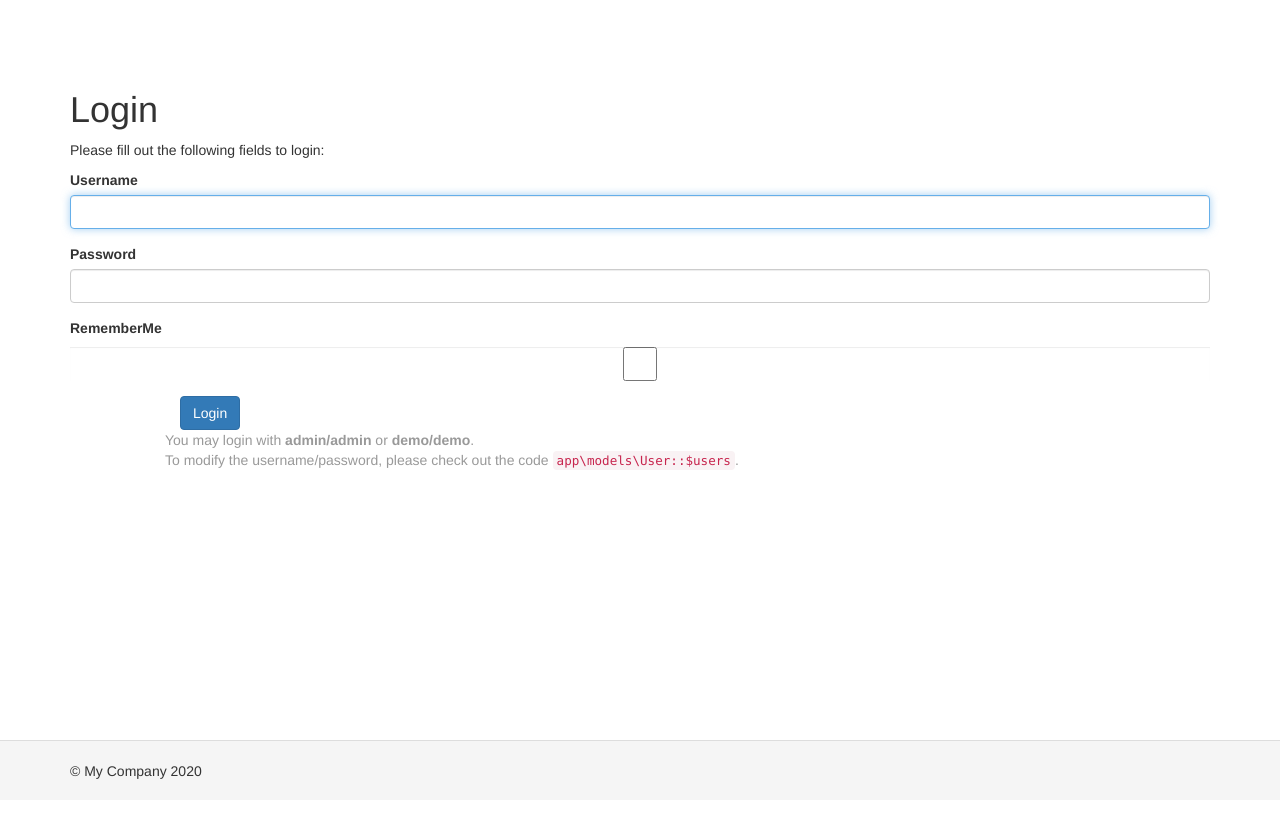
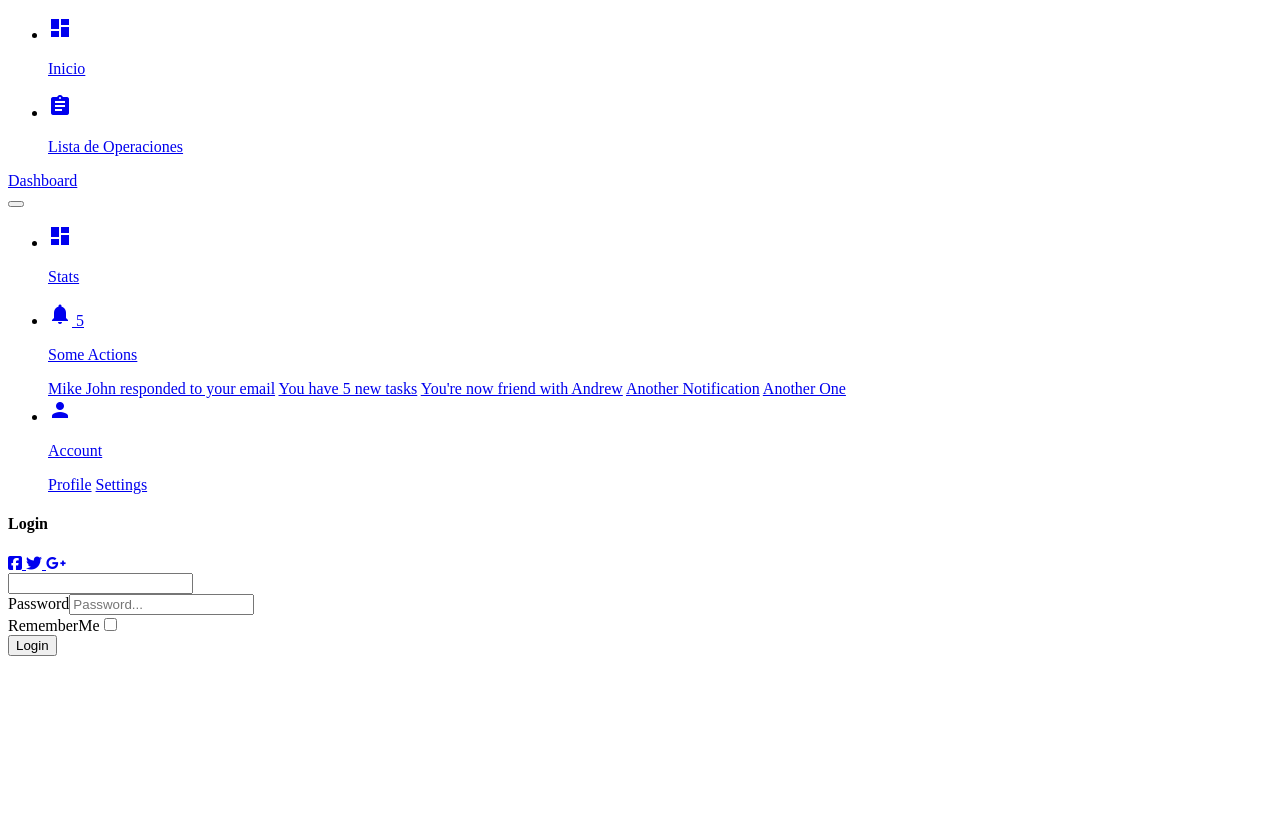
Before and after one commit to joserobertopinto/ordenes-trabajo, a Yii app: template views/site/login.php in a window 1280 px wide. Before the commit the page ends 779 px from the top, so only its background shows below. Run offline with PHP 8.4 and a stand-in for Yii, Linux system fonts and the light colour scheme; the template is opened without the code that fills it, so the values that code supplies are empty; form fields are guessed from the names that the template uses; some libraries are stand-ins or nearby versions.

Commit message:
agrego dashboard material de ricar2ce

```diff
--- a/assets/AppAsset.php
+++ b/assets/AppAsset.php
@@ -25,7 +25,7 @@
     public $js = [
     ];
     public $depends = [
-        'yii\web\YiiAsset',
-        'yii\bootstrap\BootstrapAsset',
+        // 'yii\web\YiiAsset',
+        //'yii\bootstrap\BootstrapAsset',
     ];
 }
--- a/composer.json
+++ b/composer.json
@@ -18,7 +18,8 @@
         "yiisoft/yii2": "~2.0.14",
         "yiisoft/yii2-bootstrap": "~2.0.0",
         "yiisoft/yii2-swiftmailer": "~2.0.0 || ~2.1.0",
-        "ramosisw/yii2-material-dashboard": "dev-master"
+        "ricar2ce/yii2-material-theme": "^1.1",
+        "yidas/yii2-fontawesome": "4.0"
     },
     "require-dev": {
         "yiisoft/yii2-debug": "~2.1.0",
--- /dev/null
+++ b/views/layouts/header.php
@@ -0,0 +1,82 @@
+<?php
+use yii\helpers\Html;
+
+/* @var $this \yii\web\View */
+/* @var $content string */
+?>
+
+  <!-- Navbar -->
+      <nav class="navbar navbar-expand-lg navbar-transparent navbar-absolute fixed-top ">
+        <div class="container-fluid">
+          <div class="navbar-wrapper">
+            <a class="navbar-brand" href="#">Dashboard</a>
+          </div>
+          <button class="navbar-toggler" type="button" data-toggle="collapse" aria-controls="navigation-index" aria-expanded="false" aria-label="Toggle navigation">
+            <span class="sr-only">Toggle navigation</span>
+            <span class="navbar-toggler-icon icon-bar"></span>
+            <span class="navbar-toggler-icon icon-bar"></span>
+            <span class="navbar-toggler-icon icon-bar"></span>
+          </button>
+          <div class="collapse navbar-collapse justify-content-end">
+            <!-- <form class="navbar-form">
+              <div class="input-group no-border">
+                <input type="text" value="" class="form-control" placeholder="Search...">
+                <button type="submit" class="btn btn-white btn-round btn-just-icon">
+                  <i class="material-icons">search</i>
+                  <div class="ripple-container"></div>
+                </button>
+              </div>
+            </form> -->
+            <ul class="navbar-nav">
+              <li class="nav-item">
+                <a class="nav-link" href="#">
+                  <i class="material-icons">dashboard</i>
+                  <p class="d-lg-none d-md-block">
+                    Stats
+                  </p>
+                </a>
+              </li>
+              <li class="nav-item dropdown">
+                <a class="nav-link" href="http://example.com" id="navbarDropdownMenuLink" data-toggle="dropdown" aria-haspopup="true" aria-expanded="false">
+                  <i class="material-icons">notifications</i>
+                  <span class="notification">5</span>
+                  <p class="d-lg-none d-md-block">
+                    Some Actions
+                  </p>
+                </a>
+                <div class="dropdown-menu dropdown-menu-right" aria-labelledby="navbarDropdownMenuLink">
+                  <a class="dropdown-item" href="#">Mike John responded to your email</a>
+                  <a class="dropdown-item" href="#">You have 5 new tasks</a>
+                  <a class="dropdown-item" href="#">You're now friend with Andrew</a>
+                  <a class="dropdown-item" href="#">Another Notification</a>
+                  <a class="dropdown-item" href="#">Another One</a>
+                </div>
+              </li>
+              <li class="nav-item dropdown">
+                <a class="nav-link" href="#" id="navbarDropdownProfile" data-toggle="dropdown" aria-haspopup="true" aria-expanded="false">
+                  <i class="material-icons">person</i>
+                  <p class="d-lg-none d-md-block">
+                    Account
+                  </p>
+                </a>
+                <div class="dropdown-menu dropdown-menu-right" aria-labelledby="navbarDropdownProfile">
+                  <a class="dropdown-item" href="#">Profile</a>
+                  <a class="dropdown-item" href="#">Settings</a>
+                  <div class="dropdown-divider"></div>
+                  <a class="dropdown-item" href="#" style="padding: 0;">
+                    <?php
+                    echo Html::beginForm(['/site/logout'], 'post');
+                    // echo Html::submitButton(
+                    //     'Logout (' . //Yii::$app->user->identity->name . ')',
+                    //     ['class' => 'btn btn-link logout']
+                    // );
+                    echo Html::endForm();
+                    ?>
+                  </a>
+                </div>
+              </li>
+            </ul>
+          </div>
+        </div>
+      </nav>
+  <!-- End Navbar -->
--- /dev/null
+++ b/views/layouts/left.php
@@ -0,0 +1,45 @@
+<?php
+    $menu = $img = "";
+    $config = new rce\material\Config();
+    if (class_exists('common\models\Menu')) {
+        // advence template
+        $menu = common\models\Menu::getMenu();
+        // echo $menu;die;
+    }
+    if (class_exists('app\models\Menu')) {
+        // basic template
+        $menu = app\models\Menu::getMenu();
+    }
+    if(empty($config::sidebarBackgroundImage())) {
+        $img = $directoryAsset.'/img/sidebar-1.jpg';
+    }else {
+        $img = $config::sidebarBackgroundImage();
+    }
+?>
+<div class="sidebar" data-color="<?= $config::sidebarColor()  ?>" data-background-color="<?= $config::sidebarBackgroundColor()  ?>">
+    <div class="logo">
+        <a href="#" class="simple-text logo-mini">
+        </a>
+        <a href="#" class="simple-text logo-normal">
+            <?= $config::siteTitle()  ?>
+        </a>
+    </div>
+    <div class="sidebar-wrapper">
+        <ul class="nav">
+            <li class="nav-item active  ">
+            <a class="nav-link" href="/">
+                <i class="material-icons">dashboard</i>
+                <p>Inicio</p>
+            </a>
+            </li>
+            <li class="nav-item ">
+                <a class="nav-link" href="login">
+                <i class="material-icons">assignment</i>
+                <p>Lista de Operaciones</p>
+                </a>
+            </li>
+        </ul>
+        <?= $menu ?>
+    </div>
+    <div class="sidebar-background" style="background-image: url(<?= $img ?>) "></div>
+</div>
--- a/views/layouts/main.php
+++ b/views/layouts/main.php
@@ -1,20 +1,25 @@
 <?php
+use yii\helpers\Html;
+use rce\material\widgets\Noti;
+use rce\material\Assets;
 
-/* @var $this \yii\web\View */
-/* @var $content string */
+if (Yii::$app->controller->action->id === 'login') {
+    echo $this->render(
+        'main-login',
+        ['content' => $content]
+    );
+} else {
 
-use app\widgets\Alert;
-use yii\helpers\Html;
-use yii\bootstrap\Nav;
-use yii\bootstrap\NavBar;
-use yii\widgets\Breadcrumbs;
-use app\assets\AppAsset;
+if (class_exists('backend\assets\AppAsset')) {
+    backend\assets\AppAsset::register($this);
+} else {
+    app\assets\AppAsset::register($this);
+}
+yii\materialicons\AssetBundle::register($this);
+yidas\yii\fontawesome\FontawesomeAsset::register($this);
 
-AppAsset::register($this);
-//Register class
-if (class_exists('ramosisw\CImaterial\web\MaterialAsset')) {
-    ramosisw\CImaterial\web\MaterialAsset::register($this);
-}
+$bundle = Assets::register($this);
+$directoryAsset = Yii::$app->assetManager->getPublishedUrl('@vendor/ricar2ce/yii2-material-theme/assets');
 ?>
 <?php $this->beginPage() ?>
 <!DOCTYPE html>
@@ -22,64 +27,34 @@
 <head>
     <meta charset="<?= Yii::$app->charset ?>">
     <meta http-equiv="X-UA-Compatible" content="IE=edge">
-    <meta name="viewport" content="width=device-width, initial-scale=1">
-    <?php $this->registerCsrfMetaTags() ?>
+    <meta content='width=device-width, initial-scale=1.0, maximum-scale=1.0, user-scalable=0, shrink-to-fit=no' name='viewport' />
+    <!--     Fonts and icons     -->
+    <link rel="stylesheet" type="text/css" href="https://fonts.googleapis.com/css?family=Roboto:300,400,500,700|Roboto+Slab:400,700|Material+Icons" />
+    <link rel="stylesheet" href="https://maxcdn.bootstrapcdn.com/font-awesome/latest/css/font-awesome.min.css">
+    <?= Html::csrfMetaTags() ?>
     <title><?= Html::encode($this->title) ?></title>
     <?php $this->head() ?>
 </head>
-<body>
+	<body class="">
 		<?php $this->beginBody() ?>
-
-<div class="wrap">
-    <?php
-    NavBar::begin([
-        'brandLabel' => Yii::$app->name,
-        'brandUrl' => Yii::$app->homeUrl,
-        'options' => [
-            'class' => 'navbar-inverse navbar-fixed-top',
-        ],
-    ]);
-    echo Nav::widget([
-        'options' => ['class' => 'navbar-nav navbar-right'],
-        'items' => [
-            ['label' => 'Home', 'url' => ['/site/index']],
-            ['label' => 'About', 'url' => ['/site/about']],
-            ['label' => 'Contact', 'url' => ['/site/contact']],
-            Yii::$app->user->isGuest ? (
-                ['label' => 'Login', 'url' => ['/site/login']]
-            ) : (
-                '<li>'
-                . Html::beginForm(['/site/logout'], 'post')
-                . Html::submitButton(
-                    'Logout (' . Yii::$app->user->identity->username . ')',
-                    ['class' => 'btn btn-link logout']
-                )
-                . Html::endForm()
-                . '</li>'
-            )
-        ],
-    ]);
-    NavBar::end();
-    ?>
-
+		  <div class="wrapper ">
+		    <?= $this->render(
+            'left.php',
+            ['directoryAsset' => $directoryAsset ]
+        ) ?>
+		    <div class="main-panel">
+		    	<?= $this->render('header.php') ?>
+			    <div class="content">
 			    	<div class="container">
-        <?= Breadcrumbs::widget([
-            'links' => isset($this->params['breadcrumbs']) ? $this->params['breadcrumbs'] : [],
-        ]) ?>
-        <?= Alert::widget() ?>
+                  <?= Noti::widget() ?>
             			<?= $content ?>
 			    	</div>
 			    </div>
-
-<footer class="footer">
-    <div class="container">
-        <p class="pull-left">&copy; My Company <?= date('Y') ?></p>
-
-        <p class="pull-right"><?= Yii::powered() ?></p>
 		    </div>
-</footer>
-
+		  </div>
 		<?php $this->endBody() ?>
 	</body>
 </html>
 <?php $this->endPage() ?>
+
+<?php } ?>
--- a/views/site/error.php
+++ b/views/site/error.php
@@ -4,8 +4,8 @@
 /* @var $name string */
 /* @var $message string */
 /* @var $exception Exception */
-
 use yii\helpers\Html;
+use rce\material\widgets\Noti;
 
 $this->title = $name;
 ?>
@@ -16,7 +16,6 @@
     <div class="alert alert-danger">
         <?= nl2br(Html::encode($message)) ?>
     </div>
-
     <p>
         The above error occurred while the Web server was processing your request.
     </p>
--- a/views/site/login.php
+++ b/views/site/login.php
@@ -2,7 +2,7 @@
 
 /* @var $this yii\web\View */
 /* @var $form yii\bootstrap\ActiveForm */
-/* @var $model app\models\LoginForm */
+/* @var $model \common\models\LoginForm */
 
 use yii\helpers\Html;
 use yii\bootstrap\ActiveForm;
@@ -11,37 +11,71 @@
 $this->params['breadcrumbs'][] = $this->title;
 ?>
 <div class="site-login">
-    <h1><?= Html::encode($this->title) ?></h1>
-
-    <p>Please fill out the following fields to login:</p>
-
-    <?php $form = ActiveForm::begin([
-        'id' => 'login-form',
-        'layout' => 'horizontal',
-        'fieldConfig' => [
-            'template' => "{label}\n<div class=\"col-lg-3\">{input}</div>\n<div class=\"col-lg-8\">{error}</div>",
-            'labelOptions' => ['class' => 'col-lg-1 control-label'],
-        ],
-    ]); ?>
-
-        <?= $form->field($model, 'username')->textInput(['autofocus' => true]) ?>
-
-        <?= $form->field($model, 'password')->passwordInput() ?>
-
-        <?= $form->field($model, 'rememberMe')->checkbox([
-            'template' => "<div class=\"col-lg-offset-1 col-lg-3\">{input} {label}</div>\n<div class=\"col-lg-8\">{error}</div>",
-        ]) ?>
-
-        <div class="form-group">
-            <div class="col-lg-offset-1 col-lg-11">
-                <?= Html::submitButton('Login', ['class' => 'btn btn-primary', 'name' => 'login-button']) ?>
+    <!-- <h1><?//= Html::encode($this->title) ?></h1> -->
+    <div class="col-md-4 col-sm-6 ml-auto mr-auto"><!-- col-lg-4  -->
+        <div class="card card-login card-hidden">
+            <div class="card-header card-header-rose text-center"  data-background-color="orange">
+                <h4 class="card-title">Login</h4>
+                <div class="social-line">
+                    <a href="#" class="btn btn-just-icon btn-link btn-white">
+                        <i class="fa fa-facebook-square"></i>
+                    </a>
+                    <a href="#" class="btn btn-just-icon btn-link btn-white">
+                        <i class="fa fa-twitter"></i>
+                    </a>
+                    <a href="#" class="btn btn-just-icon btn-link btn-white">
+                        <i class="fa fa-google-plus"></i>
+                    </a>
+                </div>
             </div>
+            <?php $form = ActiveForm::begin([
+                    'id' => 'login-form',
+//                    'fieldConfig' => [
+//                        'template' => "{input}\n{hint}\n{error}",
+//                    ],
+                ]); ?>
+            <div class="card-body ">
+                <span class="bmd-form-group">
+                        <?= $form->field($model, 'username',['template'=>'
+                        <div class="input-group">
+                            <div class="input-group-prepend">
+                                <span class="input-group-text">
+                                <i class="material-icons">face</i>
+                                </span>
+                            </div>
+                            {input}
+                        </div>
+                        '
+                        ])->textInput()->label(false) ?>
+                  <!--   <label class="bmd-label-floating">Username</label>
+                    <input type="text" class="form-control"> -->
+                </span>
+                <span class="bmd-form-group">
+                        <?= $form->field($model, 'password',['template'=>'
+                        <div class="input-group">
+                            <div class="input-group-prepend">
+                                <span class="input-group-text">
+                                <i class="material-icons">lock_outline</i>
+                                </span>
+                            </div>
+                            {input}
+                        </div>
+                        '
+                        ])->passwordInput(["class"=>"form-control","placeholder"=>"Password..."]) ?>
+                        <!-- <input type="password" class="form-control" placeholder="Password..."> -->
+                </span>
+                <span class="bmd-form-group">
+                    <div class="input-group">
+                        <?= $form->field($model, 'rememberMe')->checkbox() ?>
+                    </div>
+                </span>
+            </div>
+           <div class="card-footer justify-content-center">
+                <?= Html::submitButton('Login', ['class' => 'btn btn-green btn-block btn-border', 'name' => 'login-button']) ?>
+           </div>
+           <div class="card-footer">
+           </div>
+           <?php ActiveForm::end(); ?>
         </div>
-
-    <?php ActiveForm::end(); ?>
-
-    <div class="col-lg-offset-1" style="color:#999;">
-        You may login with <strong>admin/admin</strong> or <strong>demo/demo</strong>.<br>
-        To modify the username/password, please check out the code <code>app\models\User::$users</code>.
     </div>
 </div>
```
Also changed, not shown: config/web.php (+11 -1 lines), views/layouts/main-login.php (added, +36 -0 lines), views/site/about.php (deleted, +0 -18 lines), views/site/contact.php (deleted, +0 -68 lines), views/site/index.php (+59 -31 lines), web/images/background_sidebar.jpg (added), web/images/background_sidebar.png (added), 3 other files. Lines whose indentation alone changed are shown as unchanged.
